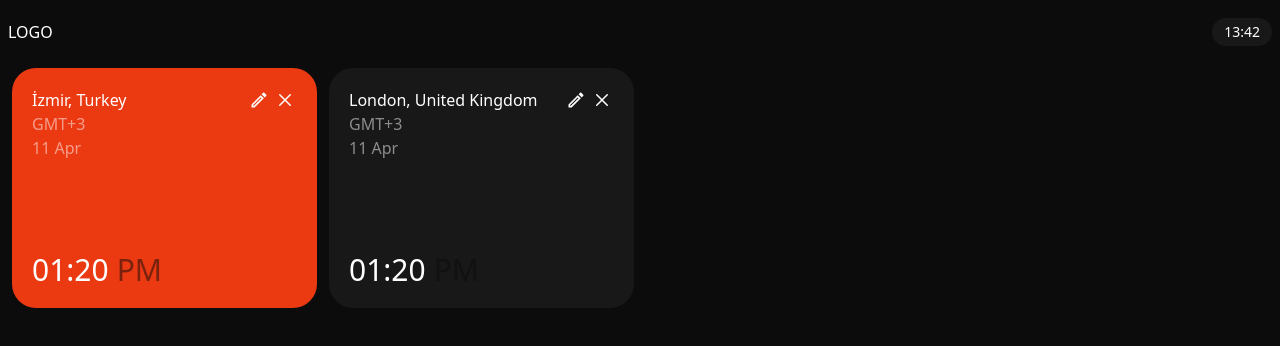
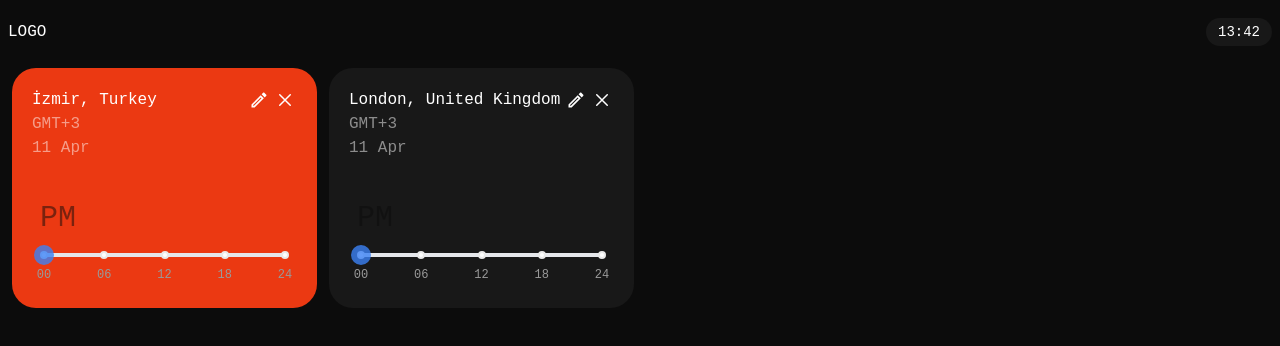
Before and after one commit to ismaildkc/time-zone-converter, a React (Vite) app: page / in a window 1280 px wide. Shown: the top 346 px of the page. Built offline with nearby package versions, Linux system fonts and the light colour scheme.

Commit message:
slider base & fonts

```diff
--- a/package.json
+++ b/package.json
@@ -11,10 +11,10 @@
   "dependencies": {
     "autoprefixer": "^10.4.21",
     "postcss": "^8.5.3",
+    "rc-slider": "^11.1.8",
     "react": "^19.0.0",
     "react-dom": "^19.0.0",
     "react-icons": "^5.5.0",
-    "react-range": "^1.10.0",
     "sass": "^1.86.3"
   },
   "devDependencies": {
--- a/src/components/Card.tsx
+++ b/src/components/Card.tsx
@@ -1,5 +1,6 @@
+import { useState } from "react";
 import { MdOutlineEdit } from "react-icons/md";
-
+import Slider from "@components/Slider";
 
 import { IoCloseOutline } from "react-icons/io5";
 
@@ -9,6 +10,8 @@ interface ICardProps {
 }
 
 const Card = ({ title, color = "gray" }: ICardProps) => {
+  const [time, setTime] = useState<string>("");
+
   return (
     <section
       className={`${
@@ -30,13 +33,19 @@ const Card = ({ title, color = "gray" }: ICardProps) => {
       </div>
 
       {/* Bottom */}
-      <div className="">
+      <div className="flex flex-col gap-3">
         <div className="text-3xl">
           <p className="flex items-end gap-2">
-            <span>01:20</span>
+            <span>{time}</span>
             <span className="opacity-50 text-black">PM</span>
           </p>
         </div>
+
+        <Slider
+          onChange={(e) => {
+            setTime(e as string);
+          }}
+        />
       </div>
     </section>
   );
--- /dev/null
+++ b/src/components/Slider.tsx
@@ -0,0 +1,60 @@
+import * as React from "react";
+import Slider from 'rc-slider';
+import 'rc-slider/assets/index.css';
+
+interface DateSliderProps {
+  onChange: (value: number | string) => void;
+}
+
+const DateSlider = ({ onChange }: DateSliderProps) => {
+  const [value, setValue] = React.useState(0);
+
+  const MINUTES_IN_DAY = 1440;
+  const MIN = 0;
+  const MAX = MINUTES_IN_DAY;
+  const STEP = 15;
+
+  const formatTime = (minutes: number) => {
+    const hours = Math.floor(minutes / 60);
+    const mins = minutes % 60;
+    return `${hours.toString().padStart(2, '0')}:${mins.toString().padStart(2, '0')}`;
+  };
+
+  const handleChange = (newValue: number | number[]) => {
+    if (typeof newValue === 'number') {
+      setValue(newValue);
+      onChange(formatTime(newValue));
+    }
+  };
+
+  return (
+    <div className="w-full px-3 h-10">
+      <Slider
+        min={MIN}
+        max={MAX}
+        step={STEP}
+        value={value}
+        onChange={handleChange}
+        marks={{
+          0: '00', // '00:00',
+          360: '06', // '06:00',
+          720: '12', // '12:00',
+          1080: '18', // '18:00',
+          1440: '24' // '24:00'
+        }}
+        included={false}
+        trackStyle={{ backgroundColor: '#3b82f6' }}
+        handleStyle={{
+          borderColor: '#3b82f6',
+          backgroundColor: '#3b82f6',
+          width: '20px',
+          height: '20px',
+          marginTop: '-8px'
+        }}
+        railStyle={{ backgroundColor: '#e5e7eb' }}
+      />
+    </div>
+  );
+};
+
+export default DateSlider;
--- a/src/styles/main.scss
+++ b/src/styles/main.scss
@@ -1,10 +1,21 @@
-@use 'variables';
-@use 'reset';
+@use "variables";
+@use "reset";
 
 @tailwind base;
 @tailwind components;
 @tailwind utilities;
 
+@layer base {
+  @import url("https://fonts.googleapis.com/css2?family=Roboto+Mono:ital,wght@0,100..700;1,100..700&display=swap");
+
+  :root {
+    --font-mono: "Roboto Mono", monospace;
+    body {
+      font-family: var(--font-mono);
+    }
+  }
+}
+
 body {
   background-color: var(--black);
   color: var(--white);
```
Also changed, not shown: 1 other file (tests, documents, lock files or other folders).
